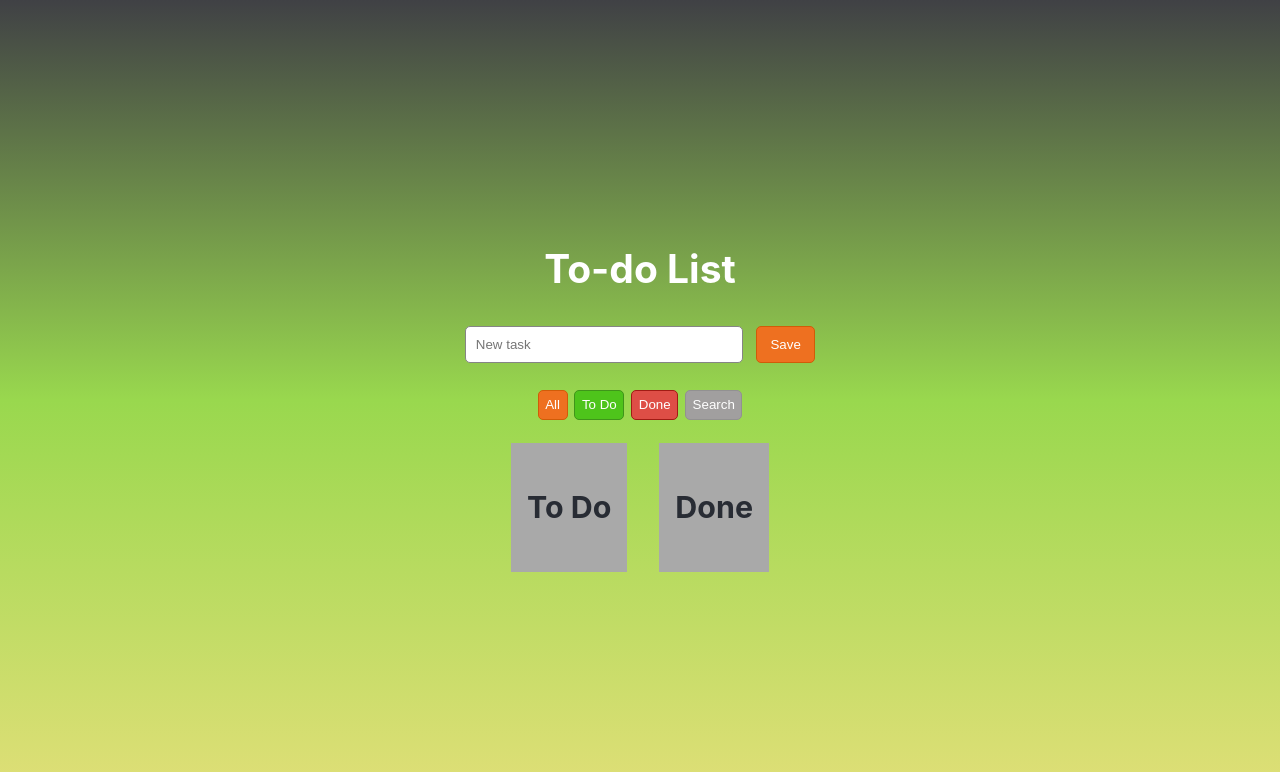
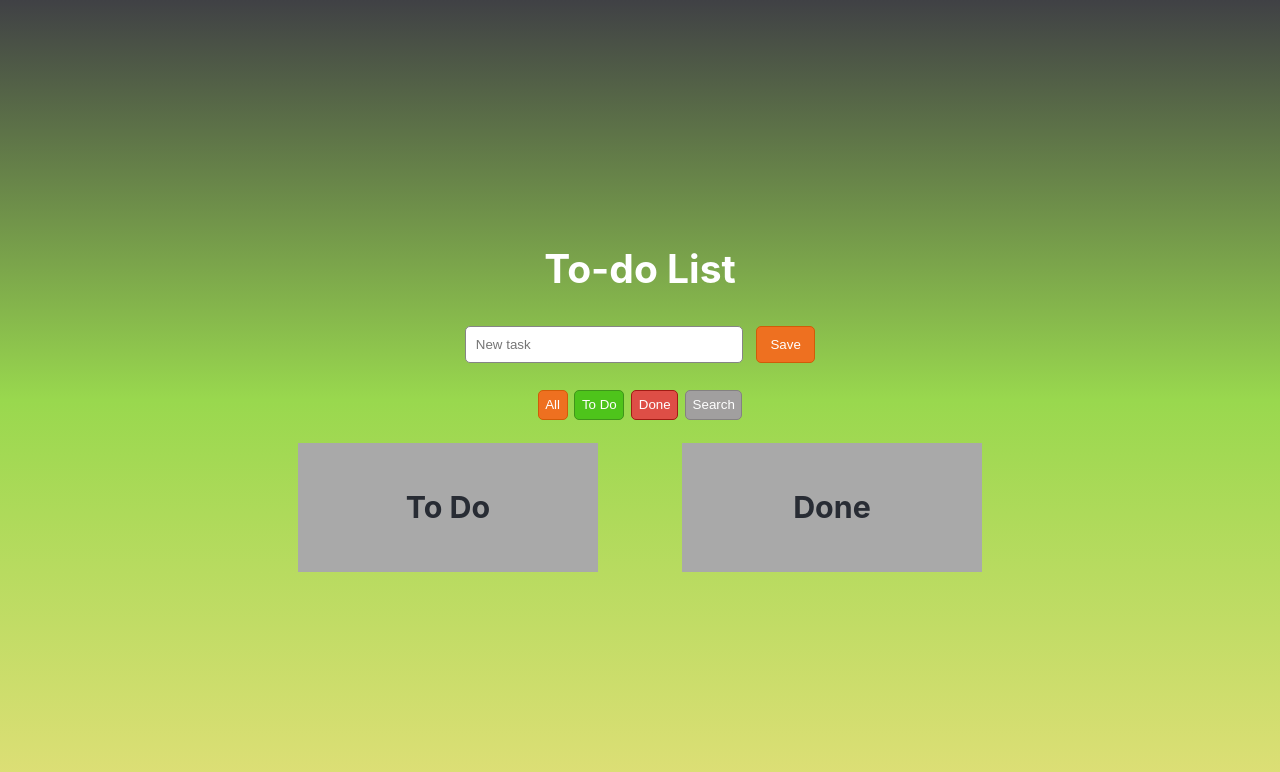
Before and after one commit to julienLombard/react-todo, a React (Create React App) app: page / in a window 1280 px wide. Shown: the top 772 px of the page. Built offline with nearby package versions, Linux system fonts and the light colour scheme.

Commit message:
add SubList Style

```diff
--- a/src/App.css
+++ b/src/App.css
@@ -14,7 +14,6 @@
 }
 
 .App-main {
-  /* background-color: #282c34; */
   background: linear-gradient(#404145, #99d84e, #e1df78);
   min-height: 100vh;
   display: flex;
@@ -37,25 +36,3 @@
     transform: rotate(360deg);
   }
 }
-
-/* SubList */
-
-.list-div {
-  margin: 1rem;
-  padding: 1rem;
-
-  background-color: darkgrey;
-  color: #282c34;
-}
-
-.list-done-button {
-  background-color: rgb(35, 210, 35);
-  color: white;
-  border: none;
-}
-
-.list-delete-button{
-  background-color: red;
-  color: white;
-  border: none;
-}
--- a/src/components/form/form.css
+++ b/src/components/form/form.css
@@ -5,7 +5,7 @@
   }
 
   .form-div form {
-    width: 50%;
+    width: 100%;
     margin: 0 auto;
   }
 
@@ -36,3 +36,12 @@
   .form-div form button:hover {
     background-color: #ec7d38;
   }
+
+
+/* Media Queries */
+@media (min-width: 500px) {
+
+  .form-div form {
+    width: 50%;
+  }
+}
--- a/src/components/listSelector/ListSelector.js
+++ b/src/components/listSelector/ListSelector.js
@@ -1,7 +1,7 @@
 import React, { memo, useState } from 'react';
 import { deleteTask, setCompletedTask } from '../../store/actions';
 import { SearchTask } from '../SearchTask';
-import { SubList } from '../SubList';
+import { SubList } from '../subList/SubList';
 import './listSelector.css';
 
 export const ListSelector = memo(() => {
@@ -12,14 +12,20 @@ export const ListSelector = memo(() => {
   });
 
   const handleClickShowList = (e) => {
-    if (e.target.id === 'todo') {
-      setShowList({ todo: true, done: false, searchBar: false });
-    } else if (e.target.id === 'done') {
-      setShowList({ todo: false, done: true, searchBar: false });
-    } else if (e.target.id === 'search') {
-      setShowList({ todo: false, done: false, searchBar: true });
-    } else {
-      setShowList({ todo: true, done: true, searchBar: false });
+    switch (e.target.id) {
+      case 'todo':
+        setShowList({ todo: true, done: false, searchBar: false });
+        break;
+      case 'done':
+        setShowList({ todo: false, done: true, searchBar: false });
+        break;
+      case 'searchBar':
+        setShowList({ todo: false, done: false, searchBar: true });
+        break;
+
+      default:
+        setShowList({ todo: true, done: true, searchBar: false });
+        break;
     }
   };
 
@@ -42,22 +48,24 @@ export const ListSelector = memo(() => {
       <div className="listSelector-lists-div">
         {showList.todo && (
           <SubList
-            name={'To Do'}
+            title={'To Do'}
+            name={'todo-list'}
             setter={setCompletedTask}
             completed={false}
-            button={'done'}
+            button={'Done'}
           />
         )}
         {showList.done && (
           <SubList
-            name={'Done'}
+            title={'Done'}
+            name={'done-list'}
             setter={deleteTask}
             completed={true}
-            button={'delete'}
+            button={'Delete'}
           />
         )}
 
-        {showList.search && <SearchTask />}
+        {showList.searchBar && <SearchTask />}
       </div>
     </div>
   );
--- a/src/components/listSelector/listSelector.css
+++ b/src/components/listSelector/listSelector.css
@@ -47,14 +47,29 @@
         /* SearchBar */
         .listSelector-button-div #searchBar {
             background-color: #a19f9f;
-            border-color: #929191;
+            border-color: #848181;
         }
 
         .listSelector-button-div #searchBar:hover {
             background-color: #afaeae;
         }
 
-.listSelector-lists-div {
-display: flex;
-justify-content: center;
+ .listSelector-lists-div {
+    width: 100%;
+    margin: auto;
+ }
+
+
+/* Media Queries */
+@media (min-width: 500px) {
+
+    .listSelector-div {
+        width: 60%;
+        }
+
+    .listSelector-lists-div {
+        display: flex;
+        justify-content: center;
+        width: 100%;
+        }
 }
--- a/src/components/SubList.js
+++ b/src/components/subList/SubList.js
@@ -1,7 +1,8 @@
 import React, { memo, useContext } from 'react';
-import { Store } from '../store/Store';
+import { Store } from '../../store/Store';
+import './subList.css';
 
-export const SubList = memo(({ name, setter, completed, button }) => {
+export const SubList = memo(({ title, name, setter, completed, button }) => {
   const { state, dispatch } = useContext(Store);
   const { todoList } = state;
 
@@ -10,23 +11,25 @@ export const SubList = memo(({ name, setter, completed, button }) => {
   };
 
   return (
-    <div className="list-div">
-      <h3>{name}</h3>
+    <div className="list-div" id={name}>
+      <h3>{title}</h3>
       {todoList
         ? todoList.map((task, i) => {
             if (task.completed === completed) {
               return (
-                <p key={i}>
-                  {task.name}
+                <div className="task-div" key={i}>
+                  <div className="task-p-div">
+                    <p>{'- ' + task.name}</p>
+                  </div>
                   <button
-                    className={'list-' + button + '-button'}
+                    className={'list-button'}
                     id={task.id}
                     name={task.name}
                     onClick={handleClick}
                   >
                     {button}
                   </button>
-                </p>
+                </div>
               );
             }
             return null;
--- /dev/null
+++ b/src/components/subList/subList.css
@@ -0,0 +1,60 @@
+/* SubList */
+
+.list-div {
+    width: 60%;
+
+    margin: 1rem auto;
+    padding: 1rem;
+
+    background-color: darkgrey;
+    color: #282c34;
+}
+
+  /* task */
+  .task-div {
+    display: flex;
+    justify-content: space-between;
+    align-items: center;
+  }
+
+  .task-p-div {
+    width: 80%;
+    text-align: left;
+  }
+
+  .task-div p {
+    margin: 0.5rem;
+  }
+
+  /* #todo-list */
+  #todo-list .list-button {
+    background-color: rgb(35, 210, 35);
+    color: white;
+    border: none;
+  }
+
+  #todo-list .list-button:hover {
+    background-color: #1caf1c;
+  }
+
+  /* #done-list */
+  #done-list .list-button {
+    background-color: red;
+    color: white;
+    border: none;
+  }
+
+  #done-list .list-button:hover {
+    background-color: #bf3b31;
+  }
+
+/* Media Queries */
+@media (min-width: 500px) {
+
+    .list-div {
+        width: 35%;
+
+        margin: 1rem auto;
+        padding: 1rem;
+    }
+}
```
